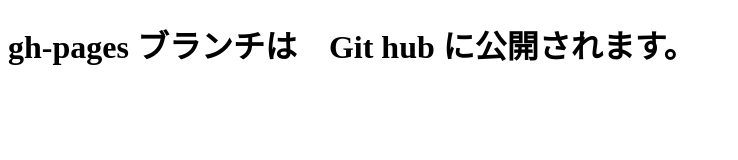
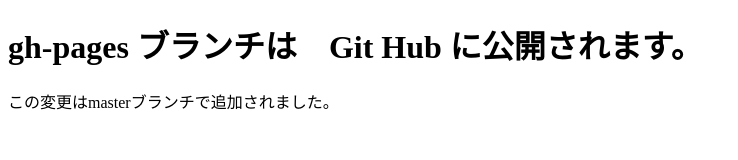
Before and after one commit to mashu2020/git-study, a plain HTML site: page index.html in a window 1280 px wide. Shown: the whole page, without its empty margins (0-738 px from the left). Drawn offline with Linux system fonts and the light colour scheme.

Commit message:
cssを追加してみた

```diff
--- a/index.html
+++ b/index.html
@@ -7,6 +7,8 @@
     <title>Git の勉強</title>
 </head>
 <body>
-<h1>gh-pages ブランチは　Git hub に公開されます。</h1>
+<h1>gh-pages ブランチは　Git Hub に公開されます。</h1>
+<h1 style="color: darkturquoise;"></h1>
+<p>この変更はmasterブランチで追加されました。</p>
 </body>
 </html>
```
